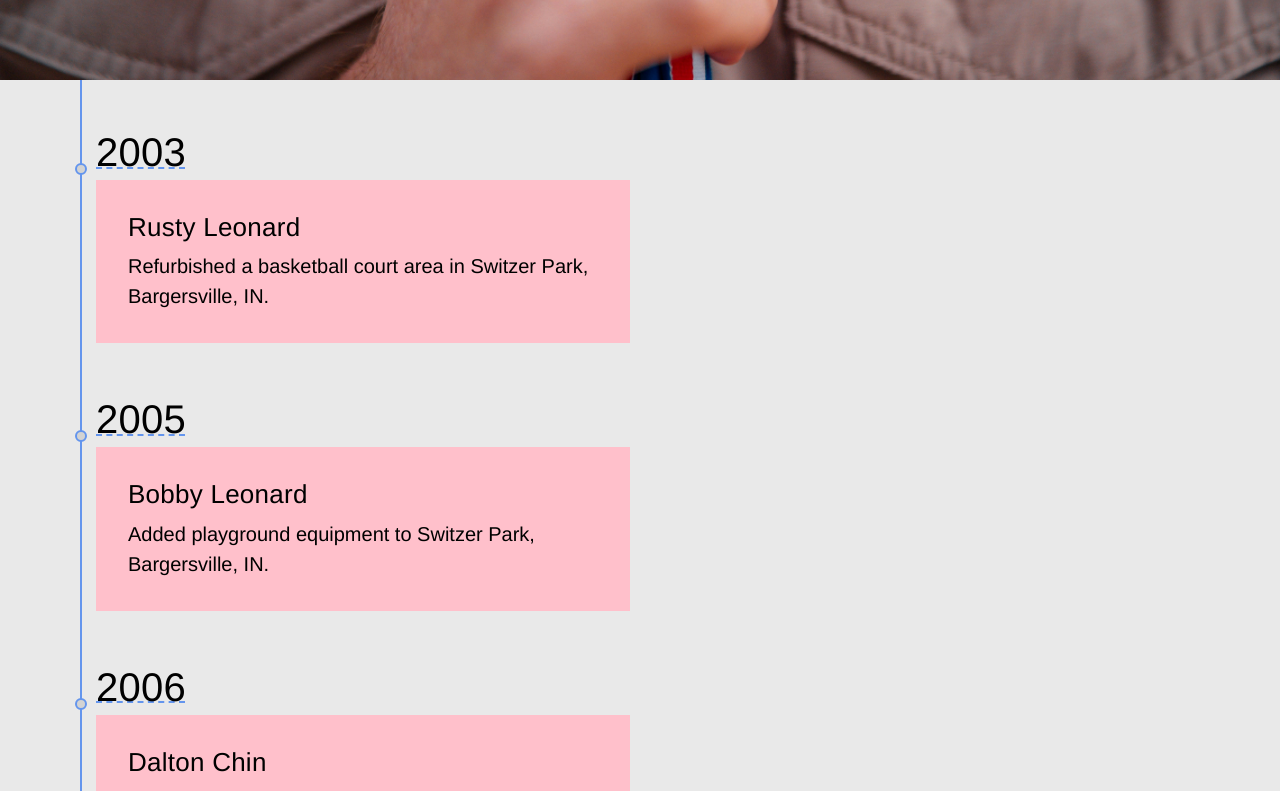
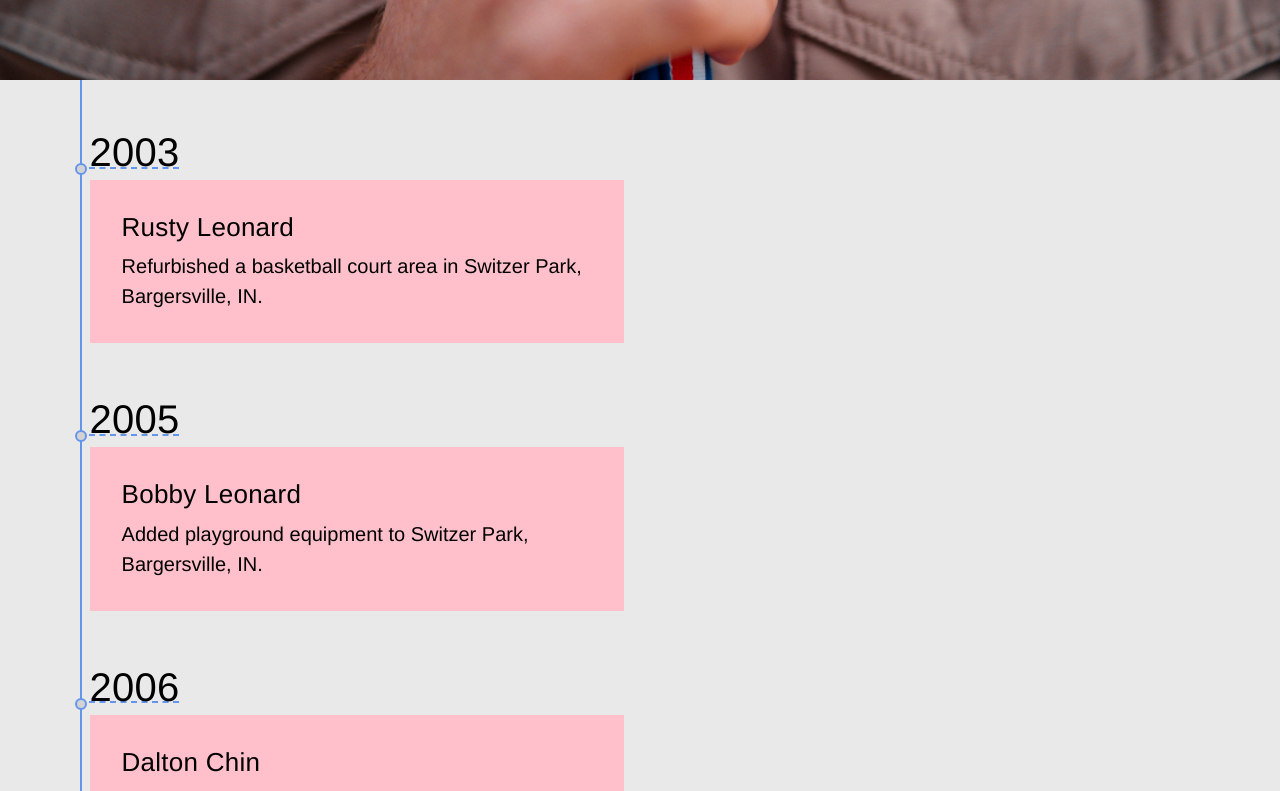
Before and after one commit to SATroop227Media/WebpageTroop227, a React (Vite) app: page /projects in a window 1280 px wide. Shown: the part 640-1431 px from the top of the page. Built offline with nearby package versions, Linux system fonts and the light colour scheme.

Commit message:
timeline template finished

```diff
--- a/src/styles/components/project-timeline.css
+++ b/src/styles/components/project-timeline.css
@@ -60,7 +60,7 @@
 
 .project__year-content {
     position: relative;
-    padding-inline-start: 1rem;
+    padding-inline-start: .6rem;
 }
 
 .project__year-content > h2 {
```
